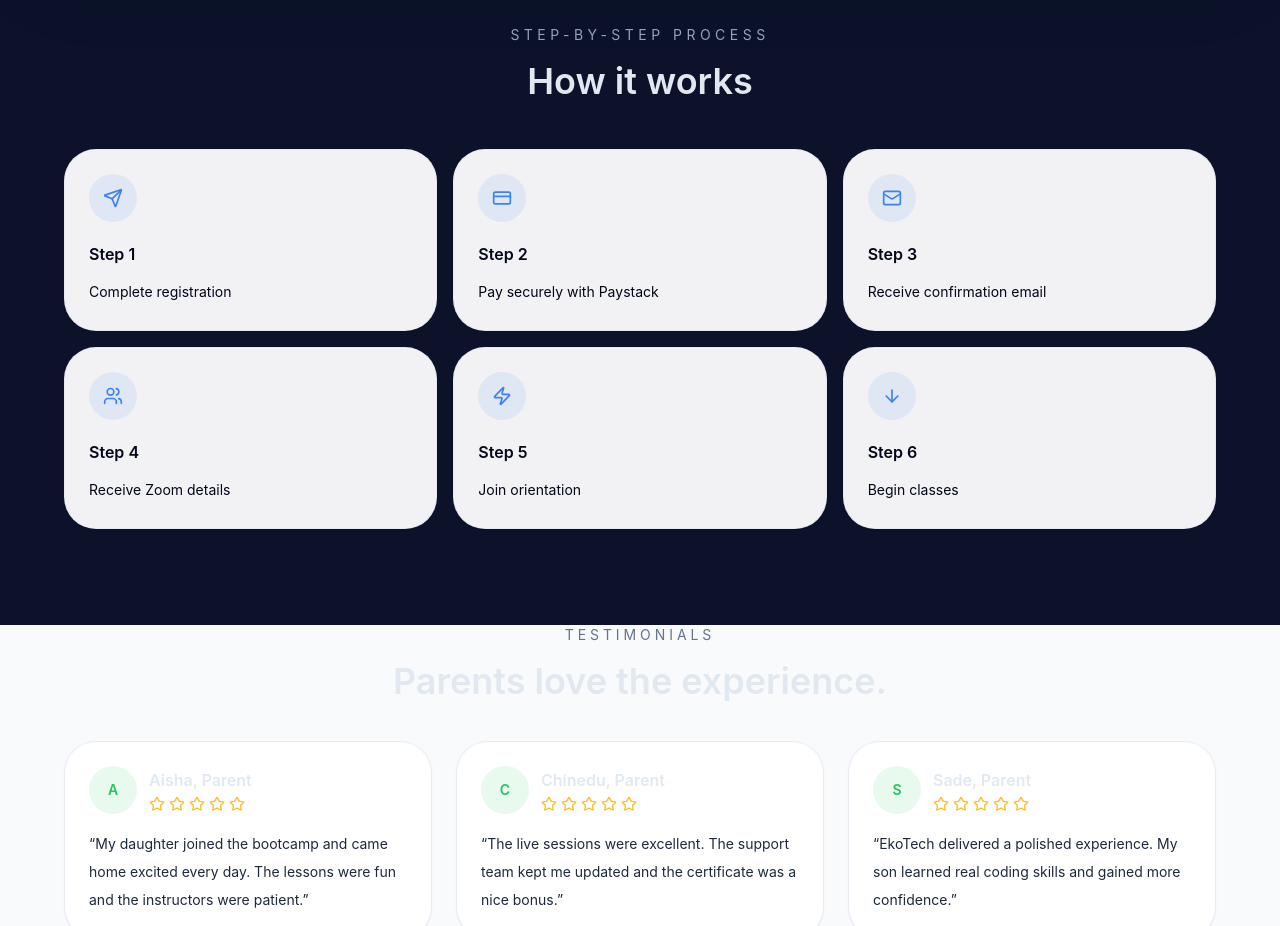
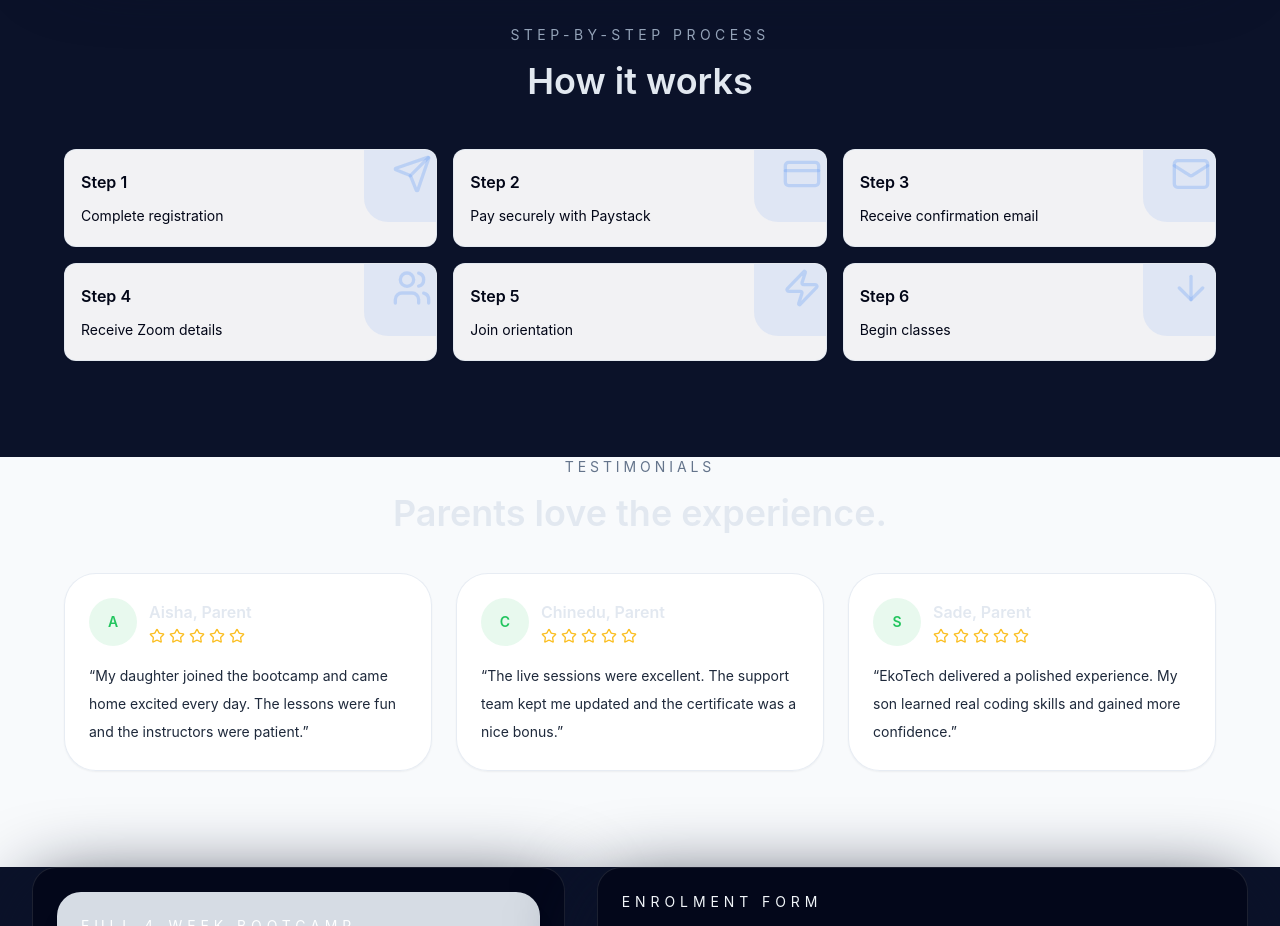
Before and after one commit to ngwuebo/Ekotechcentre, a Next.js app: page / in a window 1280 px wide. Shown: the part 5160-6086 px from the top of the page. Built offline with nearby package versions, Linux system fonts and the light colour scheme.

Commit message:
ui: overlap faded icon behind step cards and reduce card padding

```diff
--- a/components/landing/HowItWorks.tsx
+++ b/components/landing/HowItWorks.tsx
@@ -26,13 +26,16 @@ export default function HowItWorks() {
               whileInView={{ opacity: 1, y: 0 }}
               viewport={{ once: true }}
               transition={{ delay: index * 0.05 }}
-              className="rounded-[2rem] border border-slate-200/80 bg-white/95 p-6 shadow-sm"
+              className="relative rounded-xl border border-slate-200/80 bg-white/95 p-4 shadow-sm overflow-hidden"
             >
-              <div className="flex h-12 w-12 items-center justify-center rounded-3xl bg-royal/10 text-royal">
-                <step.icon className="h-5 w-5" />
+              <div className="absolute -top-6 -right-6 h-24 w-24 rounded-3xl bg-royal/10 text-royal/30 pointer-events-none flex items-center justify-center">
+                <step.icon className="h-10 w-10 opacity-70" />
               </div>
-              <p className="mt-5 font-semibold text-slate-950">Step {index + 1}</p>
-              <p className="mt-3 text-sm leading-7 text-slate-950">{step.label}</p>
+
+              <div className="relative z-10">
+                <p className="mt-1 font-semibold text-slate-950">Step {index + 1}</p>
+                <p className="mt-2 text-sm leading-7 text-slate-950">{step.label}</p>
+              </div>
             </motion.div>
           ))}
         </div>
```
